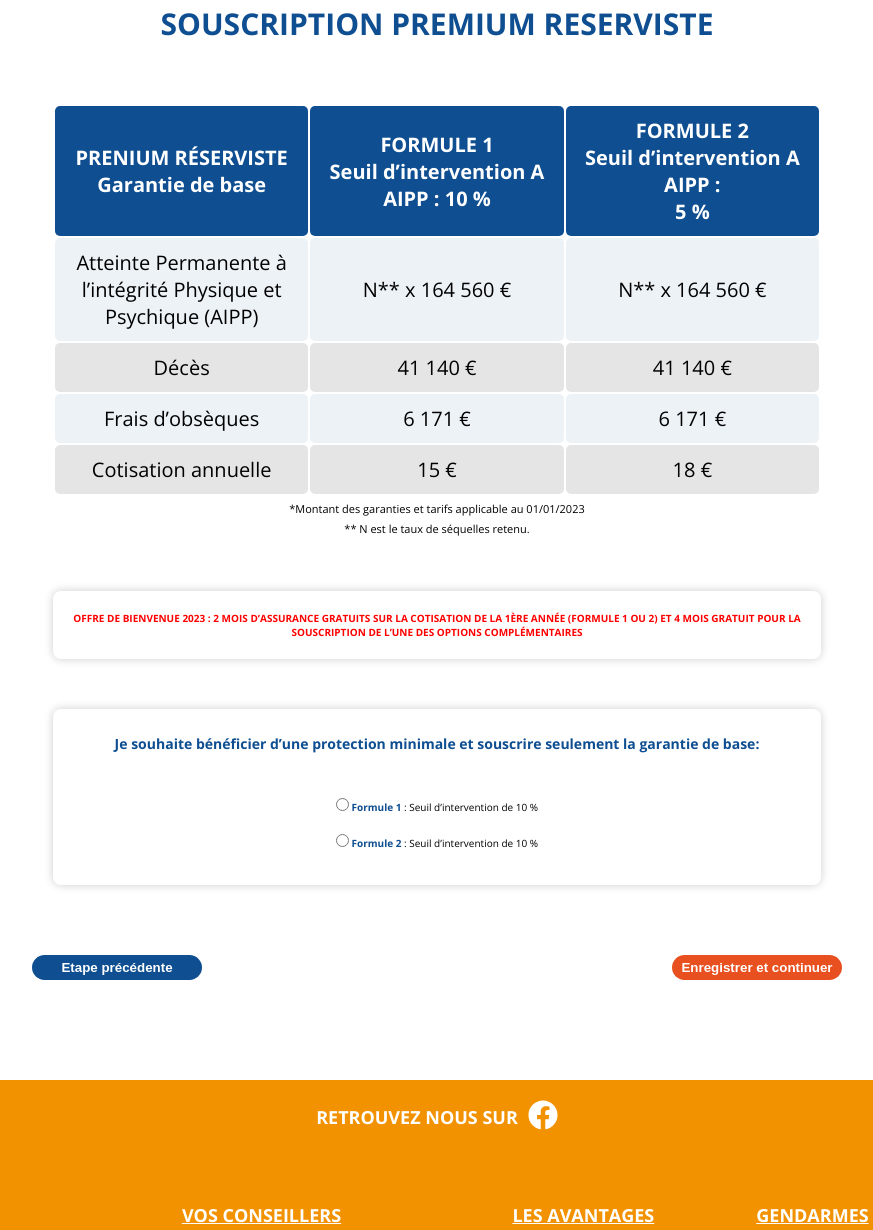
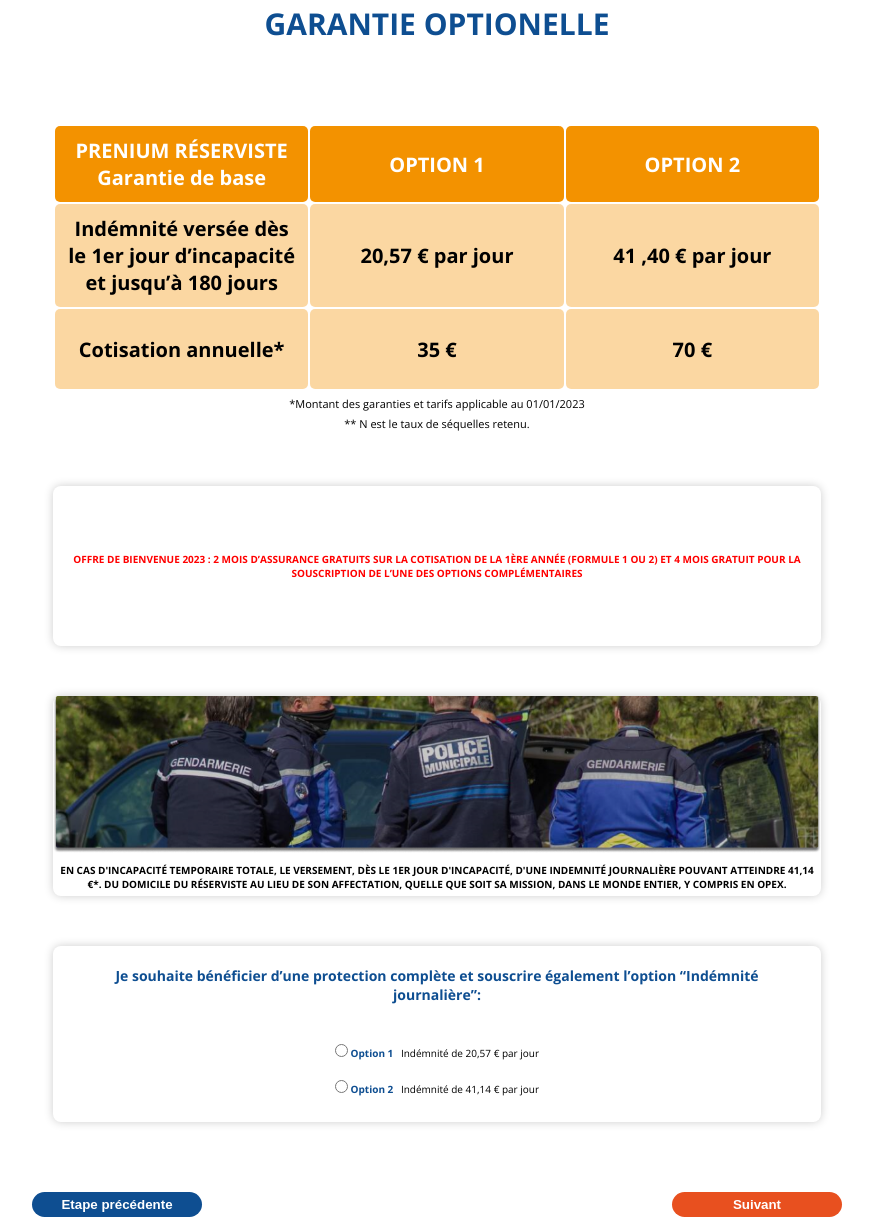
Before and after one commit to KilianOlry/projectXhtml, a website: page asset/pages/garantie.html in a window 1280 px wide. Shown: the part 333-1563 px from the top of the page, without its empty margins (203-1076 px from the left). Drawn offline with nearby package versions, Linux system fonts and the light colour scheme; files whose address does not match are found by name.

Commit message:
fin page garantie

```diff
--- a/asset/js/script.js
+++ b/asset/js/script.js
@@ -44,7 +44,7 @@ function toggleMenu () {
 toggleMenu();
 
 
-/*Card formules */
+/*Card formules et garantie */
 
 
 const card1 = document.querySelector('.card_1');
--- a/asset/pages/form.html
+++ b/asset/pages/garantie.html
@@ -9,7 +9,7 @@
 
     <link rel="stylesheet" href="/asset/css/variables.css">
     <link rel="stylesheet" href="/asset/css/styles.css">
-    <link rel="stylesheet" href="/asset/css/form.css">
+    <link rel="stylesheet" href="/asset/css/form2.css">
     <link rel="stylesheet" href="https://cdnjs.cloudflare.com/ajax/libs/font-awesome/5.12.1/css/all.min.css">
     <link href="https://fonts.googleapis.com/css2?family=Open+Sans:wght@300;400;700&display=swap" rel="stylesheet">
     <title>Accueil</title>
@@ -85,45 +85,38 @@
     </section>
 
     <section class="main">
+        <a href="/asset/pages/formules.html">
         <div class="return">
-            <img id="logo_return" src="/asset/images/icon_form/return.png" alt="logo_return">
+            <img id="logo_return" src="/asset/images/icon_form/return.png" alt="logo_return"></a>
             <span>Retour</span>
 
         </div>
         <div class="titre">
-            <h1>SOUSCRIPTION PREMIUM RESERVISTE</h1>
+            <h1>Garantie Optionelle</h1>
+
         </div>
 
         <table>
             <tr>
                 <th>PRENIUM RÉSERVISTE <br>Garantie de base</br></th>
-                <th> FORMULE 1 <br>Seuil d’intervention A AIPP : 10 % </th>
-                <th> FORMULE 2 <br>Seuil d’intervention A AIPP : <br>5 %</th>
+                <th> OPTION 1</th>
+                <th> OPTION 2 </th>
             </tr>
-            <tr class="color_table">
-                <td>Atteinte Permanente à l’intégrité Physique et Psychique (AIPP)</td>
-                <td>N** x 164 560 € </td>
-                <td>N** x 164 560 € </td>
+            <tr>
+                <td>Indémnité versée dès le 1er jour d’incapacité et jusqu’à 180 jours</td>
+                <td>20,57 € par jour </td>
+                <td>41 ,40 € par jour </td>
             </tr>
-            <tr class="color_table2">
-                <td>Décès</td>
-                <td> 41 140 € </td>
-                <td> 41 140 € </td>
-            </tr>
-            <tr class="color_table">
-                <td>Frais d’obsèques </td>
-                <td> 6 171 € </td>
-                <td> 6 171 € </td>
-            </tr>
-            <tr class="color_table2">
-                <td>Cotisation annuelle</td>
-                <td> 15 € </td>
-                <td> 18 € </td>
+            <tr>
+                <td>Cotisation annuelle*</td>
+                <td> 35 € </td>
+                <td> 70 € </td>
             </tr>
         </table>
         <div class="condition">
             <p>*Montant des garanties et tarifs applicable au 01/01/2023</p>
             <p>** N est le taux de séquelles retenu.</p>
+            </div>
 
 
 
@@ -135,32 +128,38 @@
                 </div>
 
 
+                <div class="card_promo_police">
+                    <img class="img_police"src="/asset/images/icon_form/flic 1.png" alt="img_police">
+                    <h4>En cas d'incapacité temporaire totale, le versement, dès le 1er jour d'incapacité, d'une indemnité journalière pouvant atteindre 41,14 €*.
+                        Du domicile du réserviste au lieu de son affectation, quelle que soit sa mission, dans le monde entier, y compris en OPEX. </h4>
+                </div>
+
+
 
                 <div class="container_formules">
                     <div class="card_1">
-                 <div id="formule1"> Formule 1<br>Seuil d’intervention de 10 %</div>
+                 <div id="formule1"> Option 1<br> Indémnité de 20,57  € par jour </div>
 
                     </div>
                     <div class="card_2">
-                        <div id="formule2"> Formule 2<br>Seuil d’intervention de 10 %</div>
+                        <div id="formule2"> Option 2<br>Indémnité de 41,14  € par jour</div>
 
                     </div>
                 </div>
 
                 <div class="card_form">
                     <div class="card_content">
-                        <p>Je souhaite bénéficier d’une protection minimale et souscrire seulement la garantie de
-                            base:</p>
+                        <p>Je souhaite bénéficier d’une protection complète et souscrire également l’option “Indémnité journalière”:</p>
                         <div class="radio_input">
                             <div class="input1">
                                 <input name="formules" value="formule_1" type="radio" />
-                                <label for="formule_1"><span>Formule 1
-                                    </span> : Seuil d’intervention de 10 % </label>
+                                <label for="formule_1"><span>Option 1
+                                    </span> Indémnité de 20,57  € par jour </label>
                             </div>
                             <div class="input2">
                                 <input name="formules" value="formule_2" type="radio" />
-                                <label for="formule_2"><span>Formule
-                                        2</span> : Seuil d’intervention de 10 % </label>
+                                <label for="formule_2"><span>Option 2
+                                        </span> Indémnité de 41,14  € par jour</label>
 
                             </div>
                         </div>
@@ -171,8 +170,8 @@
 
     <section class="btn">
 
-        <button class="form__btn2" id="btn-1">Etape précédente</button>
-        <button class="form__btn" id="btn-1">Enregistrer et continuer</button>
+        <a href="/asset/pages/formules.html"><button class="form__btn2" id="btn-1">Etape précédente</a></button>
+            <a href="/asset/pages/form.html"> <button class="form__btn" id="btn-1">Suivant</a></button>
 
     </section>
 
--- a/asset/scss/form2.scss
+++ b/asset/scss/form2.scss
@@ -95,19 +95,17 @@
   text-align: center;
 }
 
-
-
 /*Tableau */
 
 table {
-    margin-top:20px;
+  margin-top: 20px;
   width: 60vw;
   @include small-smartphone {
     width: 90vw;
   }
   tr {
     th {
-      background-color: var( --color-yellow);
+      background-color: var(--color-yellow);
       text-align: center;
       color: var(--color-white);
     }
@@ -118,11 +116,10 @@ table {
     text-align: center;
     padding: var(--smalling-size);
     font-size: var(--medium-size);
-    font-weight:var(--bold-weight);
+    font-weight: var(--bold-weight);
     border-radius: 0.5rem;
     width: calc(100% / 3);
     background: var(--color-yellow-transparent);
-
 
     @include small-tablette {
       font-size: var(--smaller-size);
@@ -131,10 +128,9 @@ table {
     @include tablette {
       font-size: var(--smalling-size);
     }
-
   }
   td {
-   height:10vh;
+    height: 10vh;
   }
 }
 .condition {
@@ -160,15 +156,15 @@ table {
     text-align: center;
     padding: 20px;
     width: 60vw;
-    height:20vh;
+    height: 20vh;
     border-radius: 0.8rem;
     box-shadow: 0 0 10px rgba(0, 0, 0, 0.2);
     @include medium-tablette {
-    width:60vw;
+      width: 60vw;
     }
     @include smartphone {
-        width: 85vw;
-        height:10vh;
+      width: 85vw;
+      height: 10vh;
     }
     h4 {
       color: red;
@@ -178,11 +174,36 @@ table {
     }
   }
 
+  /*Card Police */
 
+  .card_promo_police {
+    margin-top: var(--hight-size2);
+    text-align: center;
+    width: 60vw;
+    height: 25vh;
+    border-radius: 0.8rem;
+    box-shadow: 0 0 10px rgba(0, 0, 0, 0.2);
+    @include medium-tablette {
+      height: 25vh;
+    }
+    @include smartphone {
+      width: 85vw;
+      height: 21vh;
+    }
 
-
-
-
+    .img_police {
+      max-width: 100%;
+      height: auto;
+    }
+    h4 {
+      padding: 5px;
+      margin-top: 2px;
+      color: black;
+      text-decoration: none;
+      font-size: var(--light-weight);
+      font-weight: var(--semi-bold);
+    }
+  }
 
   /* Card formules only mobil */
 
@@ -245,7 +266,7 @@ table {
     }
   }
   p {
-    color: var( --color-blue);
+    color: var(--color-blue);
     font-weight: var(--semi-bold);
     font-size: var(--smaller-size);
     text-align: center;
```
Also changed, not shown: asset/js/script_form.js (added, +51 -0 lines), asset/pages/formules.html (renamed from asset/pages/form2.html, +40 -32 lines), asset/scss/form.scss (+5 -5 lines), asset/css/form2.css, asset/images/changer-assurance-pret-immobilier_opt 1.png (deleted), asset/images/icon_form/flic 1.png (added), 2 other files.
